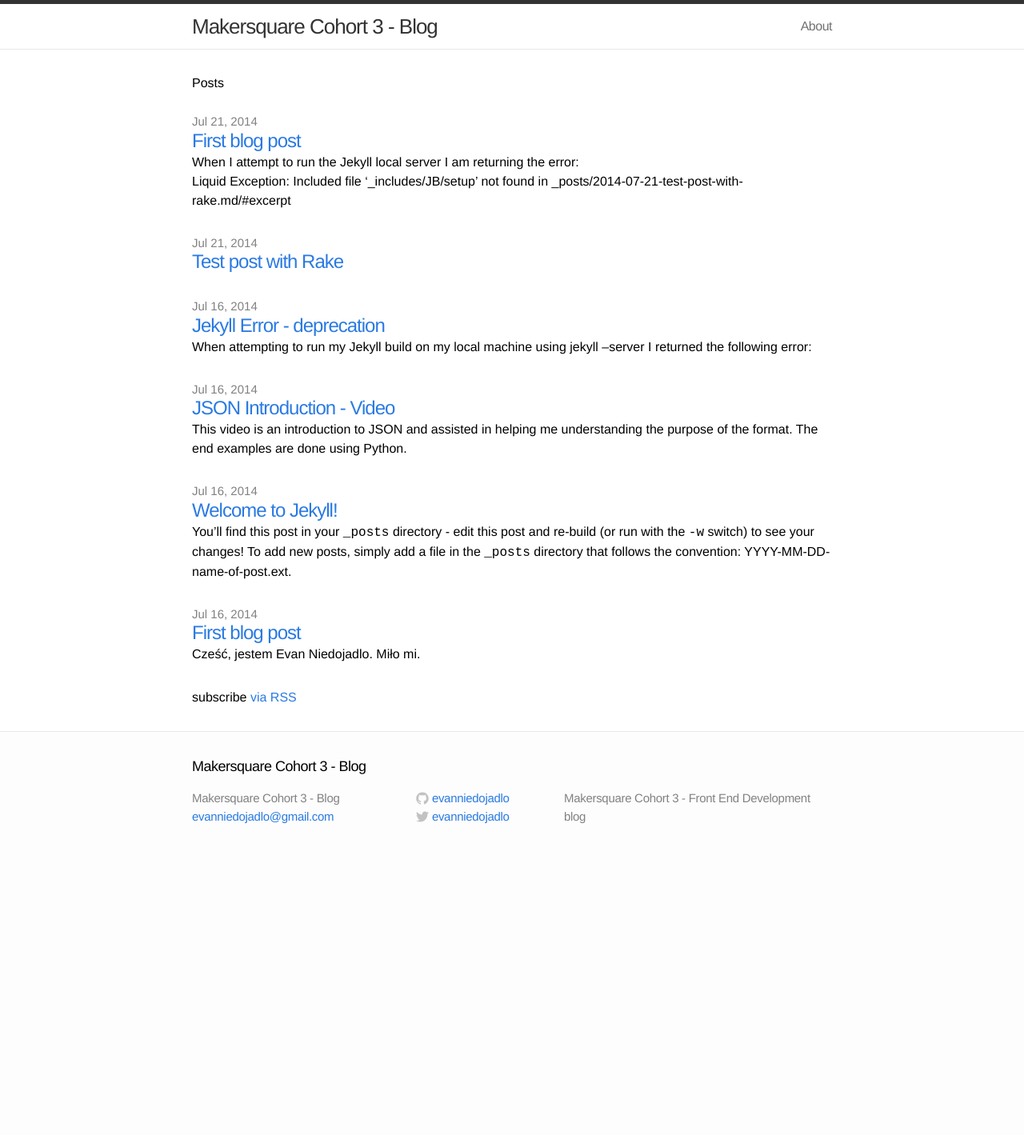
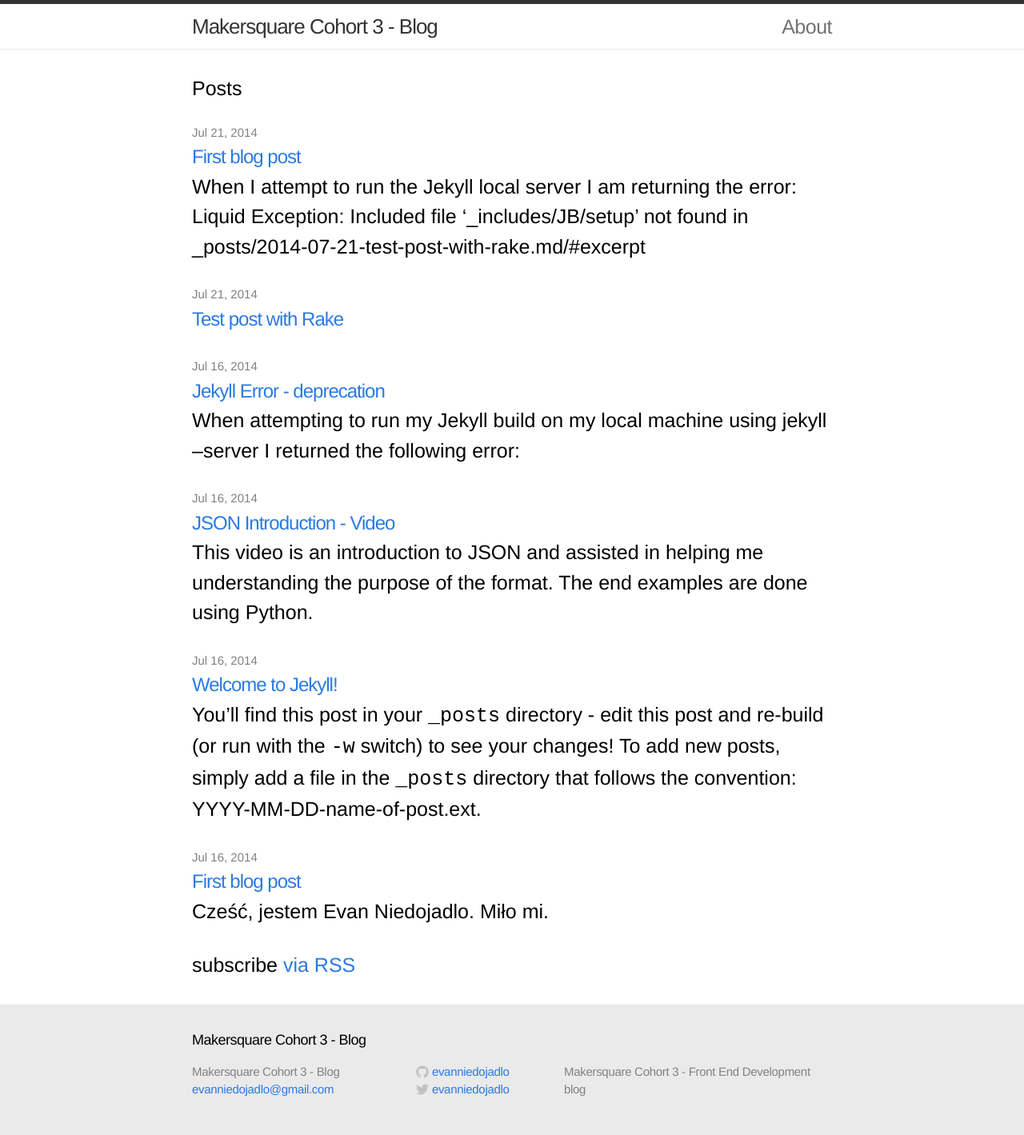
Before and after one commit to evanniedojadlo/evanniedojadlo.github.io, a Jekyll site: the page built from index.html, in a window 1280 px wide. Shown: the whole page at 80% size. Built offline with Jekyll 4.4.1, drawn with Linux system fonts in a browser that asks for light colours; before the commit the page ends 1077 px from its top, so only the background shows below that.

```diff
--- a/css/main.css
+++ b/css/main.css
@@ -10,10 +10,10 @@
 
 body {
   font-family: Helvetica, Arial, sans-serif;
-  font-size: 16px;
+  font-size: 25px;
   line-height: 1.5;
   font-weight: 300;
-  background-color: #fdfdfd;
+  background-color: #eaeaea;
 }
 
 h1, h2, h3, h4, h5, h6 { font-size: 100%; font-weight: 400; }
```
